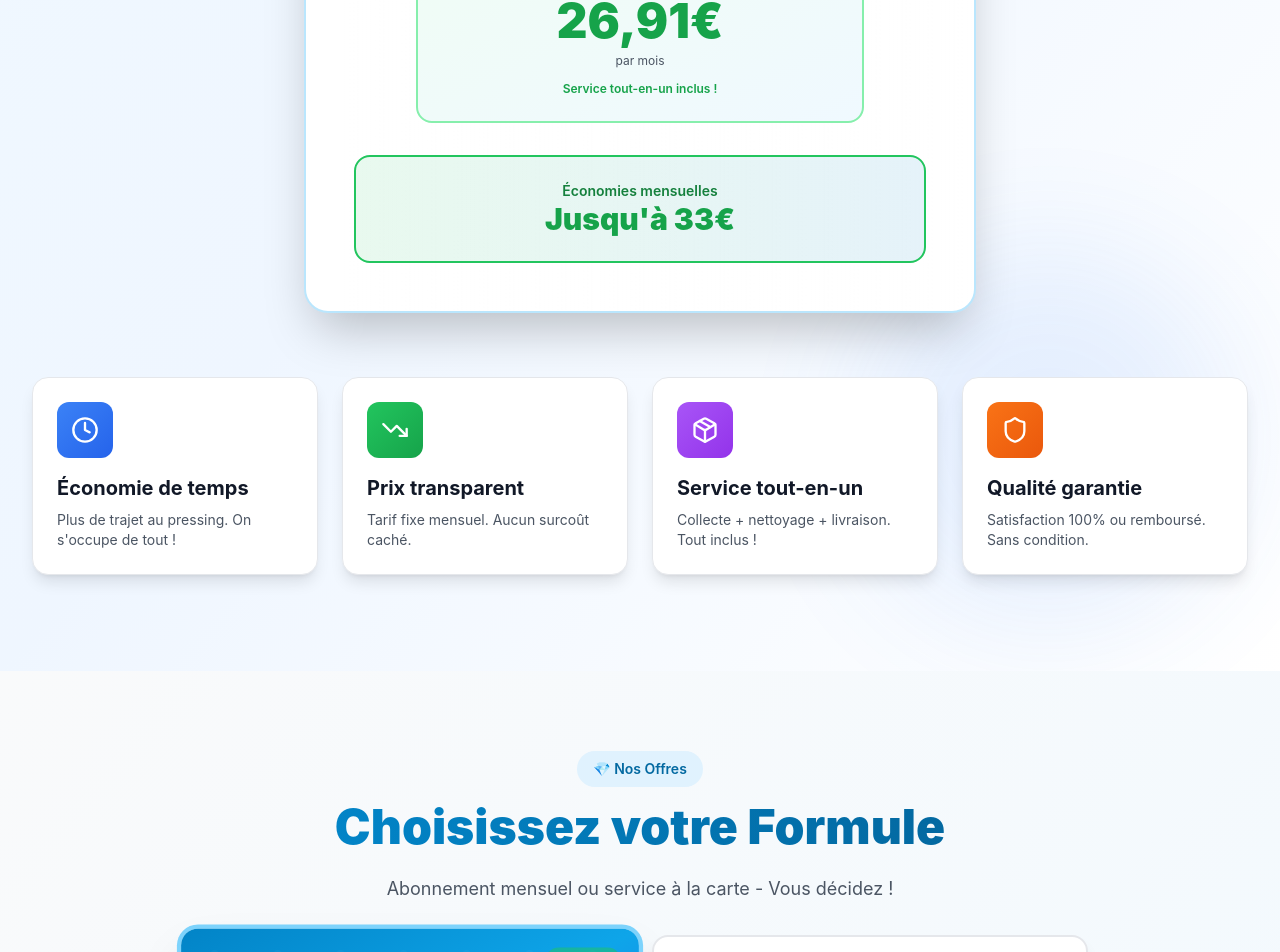
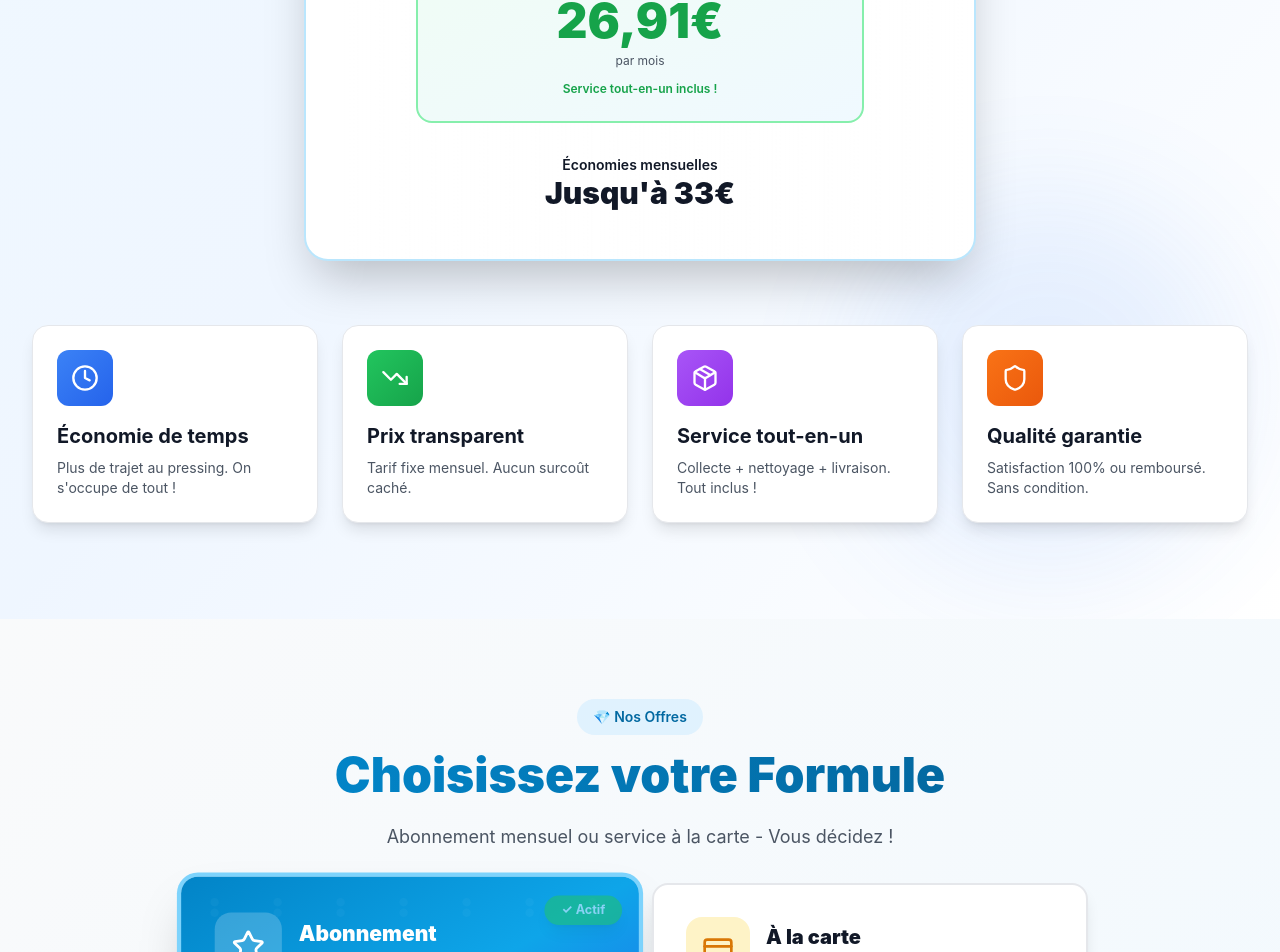
Before and after one commit to zekitml61-maker/sanane, a Next.js app: page / in a window 1280 px wide. Shown: the part 2915-3867 px from the top of the page. Built offline with nearby package versions, Linux system fonts and the light colour scheme.

Commit message:
UX: Suppression rectangle economies, texte noir simple
- Suppression bg-gradient et border
- Suppression padding p-6
- Texte noir: text-gray-900 (au lieu de vert)
- text-center reste
- Design epure sans fond ni bordure

```diff
--- a/components/WhyChooseUs.tsx
+++ b/components/WhyChooseUs.tsx
@@ -84,12 +84,10 @@ export default function WhyChooseUs() {
                 </div>
               </div>
 
-              {/* Économie - Aligné avec les cartes */}
-              <div className="mt-8">
-                <div className="w-full p-6 bg-gradient-to-r from-green-500/10 to-primary-600/10 border-2 border-green-500 rounded-2xl text-center">
-                  <p className="text-sm font-semibold text-green-700">Économies mensuelles</p>
-                  <p className="text-3xl font-black text-green-600">Jusqu'à 33€</p>
-                </div>
+              {/* Économie - Texte simple */}
+              <div className="mt-8 text-center">
+                <p className="text-sm font-semibold text-gray-900">Économies mensuelles</p>
+                <p className="text-3xl font-black text-gray-900">Jusqu'à 33€</p>
               </div>
             </div>
           </div>
```
